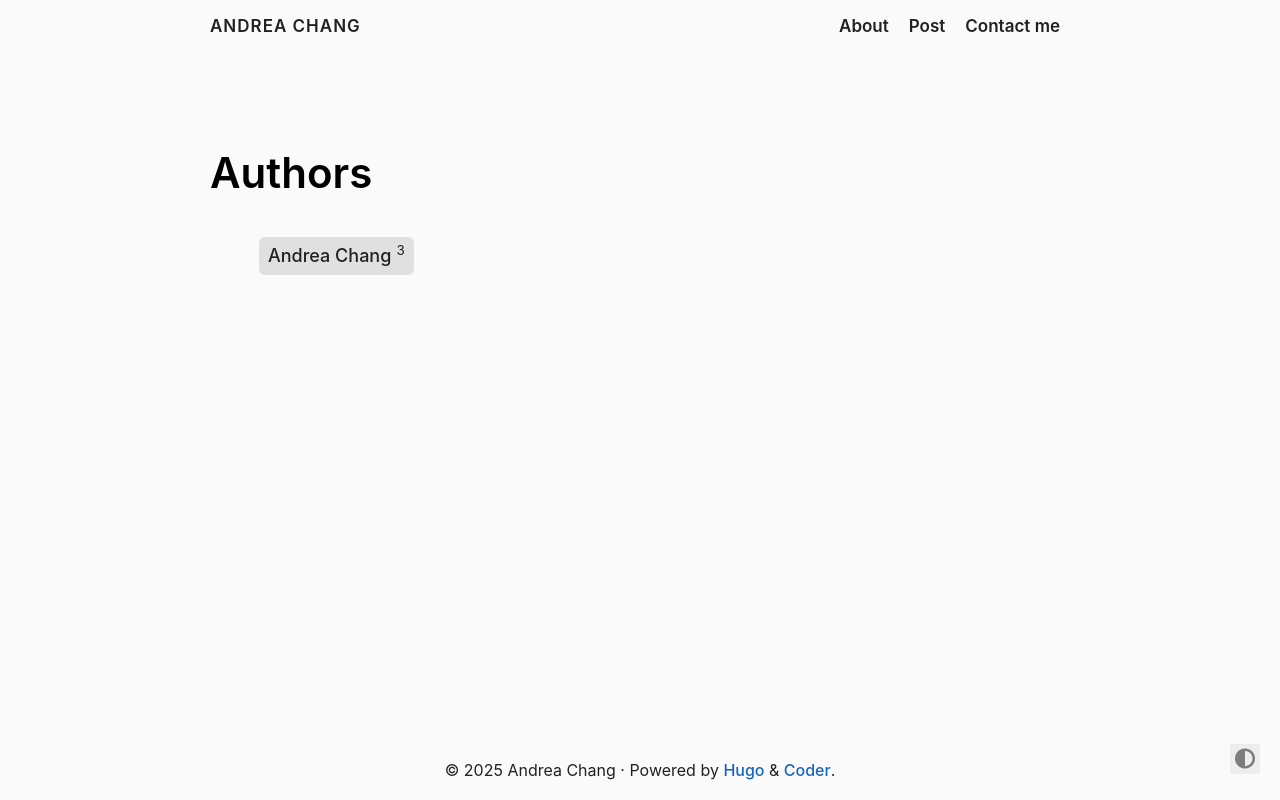
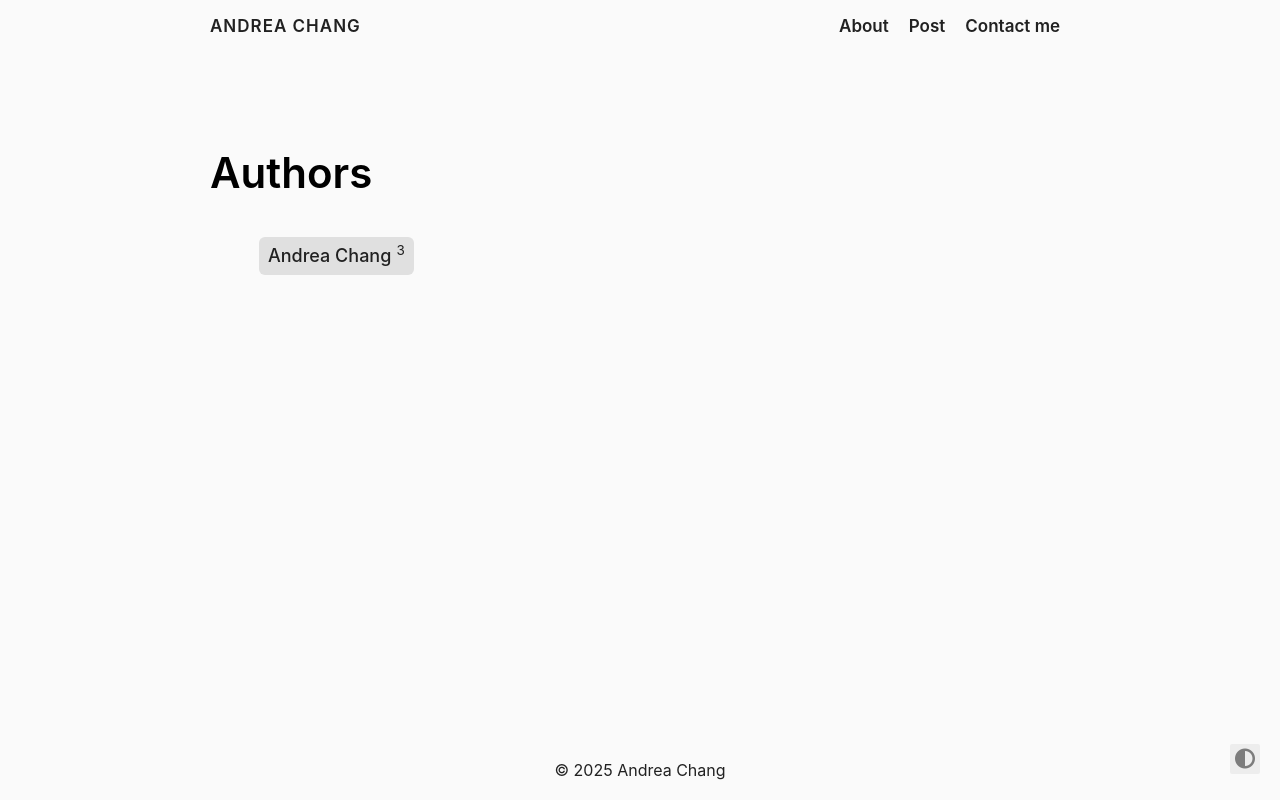
Before and after one commit to yahanchang/yahanchang.github.io, a plain HTML site: page authors/index.html in a window 1280 px wide. Drawn offline with Linux system fonts and the light colour scheme.

Commit message:
Update index.html

```diff
--- a/authors/index.html
+++ b/authors/index.html
@@ -164,9 +164,6 @@
 
     2025
      Andrea Chang
-    ·
-
-    Powered by <a href="https://gohugo.io/" target="_blank" rel="noopener">Hugo</a> & <a href="https://github.com/luizdepra/hugo-coder/" target="_blank" rel="noopener">Coder</a>.
 
   </section>
 </footer>
```
